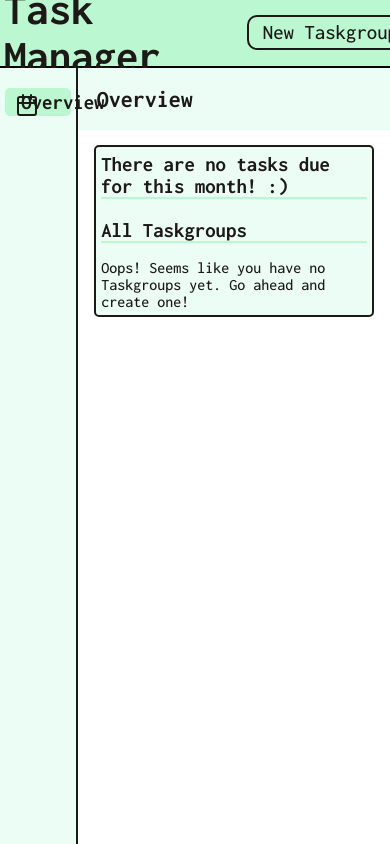
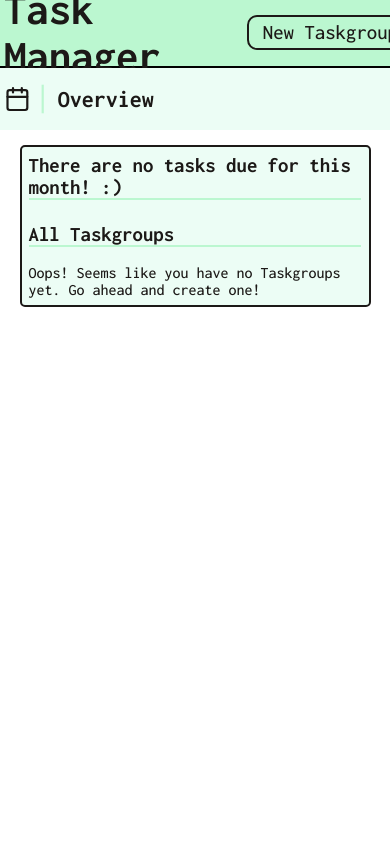
Before and after one commit to tomcoso/to-do-list, a website built with webpack: page src/template.html in a window 390 px wide. Shown: the top 844 px of the page. Built offline with nearby package versions, Linux system fonts and the light colour scheme.

Commit message:
make responsive sidebar

```diff
--- a/src/modules/htmlgen.js
+++ b/src/modules/htmlgen.js
@@ -7,10 +7,13 @@ import {
   isFuture,
   isPast,
 } from 'date-fns'
+import calendar from '../assets/calendar.svg'
+import layers from '../assets/layers.svg'
 const page = (function () {
   const main = document.querySelector('#main-container')
   const deck = document.querySelector('#deck')
   const incomingTab = document.querySelector('.incoming-wrap div')
+  const sidebar = document.querySelector('#sidebar')
   let deckData
   const newTg = document.querySelector('#new-taskgroup')
 
@@ -72,6 +75,13 @@ const page = (function () {
     } else {
       _render(data, 'Overview')
     }
+    window.addEventListener('resize', () => {
+      if (window.screen.availWidth < 1000) {
+        sidebar.classList.add('hidden')
+      } else {
+        sidebar.classList.remove('hidden')
+      }
+    })
   }
 
   const _render = function (obj, taskgroupName) {
@@ -91,7 +101,30 @@ const page = (function () {
         )
       }
     })
-    layoutHead.append(headTitle)
+    const headTitleWrap = document.createElement('div')
+    const menuBtn = document.createElement('img')
+    menuBtn.setAttribute('src', taskgroupName ? calendar : layers)
+    menuBtn.addEventListener('click', () => {
+      sidebar.classList.toggle('hidden')
+      menuBtn.classList.toggle('hidden')
+    })
+    menuBtn.classList.add('hidden')
+    if (window.screen.availWidth < 1000) {
+      sidebar.classList.add('hidden')
+      menuBtn.classList.remove('hidden')
+    }
+
+    window.addEventListener('resize', () => {
+      if (window.screen.availWidth < 1000) {
+        menuBtn.classList.remove('hidden')
+      } else {
+        menuBtn.classList.add('hidden')
+      }
+    })
+
+    headTitleWrap.append(menuBtn, headTitle)
+    layoutHead.append(headTitleWrap)
+
     if (!taskgroupName) {
       const delBtn = document.createElement('button')
       delBtn.textContent = ''
--- a/src/style.css
+++ b/src/style.css
@@ -39,6 +39,9 @@
         --font-700: 1.5rem;
         --font-900: 2.8rem;
 
+        --page-grid: 8vh 1fr / 20vw 1fr;
+        --sidebar-position: static;
+
         --popup-height: min-content;
         --popup-width: 600px;
         --form-grid: 1fr / 130px 1fr;
@@ -56,6 +59,9 @@
         --font-700: 1.5rem;
         --font-900: 2.8rem;
 
+        --page-grid: 8vh 1fr / min-content 1fr;
+        --sidebar-position: absolute;
+
         --popup-height: min-content;
         --popup-width: min-content;
         --form-grid: min-content 1fr / min-content;
@@ -72,9 +78,10 @@
 
 #page-wrapper {
     display: grid;
-    grid: 8vh 1fr / 20vw 1fr;
+    grid: var(--page-grid);
     width: 100vw;
     height: 100vh;
+    position: relative;
 }
 
 button {
@@ -99,9 +106,13 @@ button:active {
     border-right: 2px solid var(--black);
     grid-row: 2 / 3;
     grid-column: 1;
-    padding: 0px 6%;
+    padding: 0px 1rem;
     user-select: none;
     background-color: var(--white);
+    width: 200px;
+    height: 100%;
+    z-index: 2;
+    position: var(--sidebar-position);
 }
 .incoming-wrap {
     margin: 20px 0px;
@@ -192,6 +203,9 @@ header > h1 {
     font-size: var(--font-600);
 }
 
+main {
+    grid-column: 2/3;
+}
 #main-container {
     display: grid;
     grid: 8% 1fr / 1fr;
@@ -206,11 +220,20 @@ header > h1 {
 }
 #main-container .main-head {
     height: 100%;
-    padding: 0% 6%;
+    padding: 0% 6% 0% 1.5%;
     display: flex;
     align-items: center;
     background-color: var(--white);
     justify-content: space-between;
+}
+#main-container .main-head > div {
+    display: flex;
+    gap: 1rem;
+}
+#main-container .main-head > div > img {
+    scale: 1.1;
+    padding-right: 10px;
+    border-right: 2px solid var(--secondary);
 }
 #main-container .main-head .head-title {
     font-size: var(--font-700);
--- a/webpack.config.js
+++ b/webpack.config.js
@@ -6,6 +6,7 @@ module.exports = {
   entry: './src/index.js',
   devServer: {
     static: './dist',
+    port: 'auto',
   },
   plugins: [
     new HtmlWebpackPlugin({
```
Also changed, not shown: dist/bundle.js.
